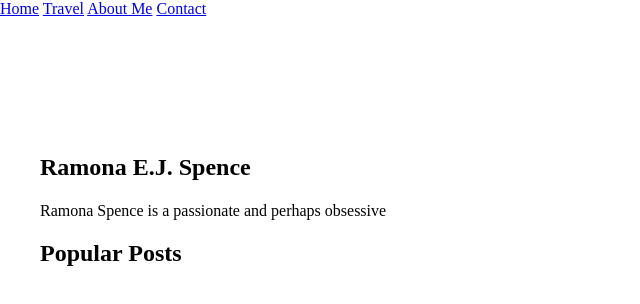
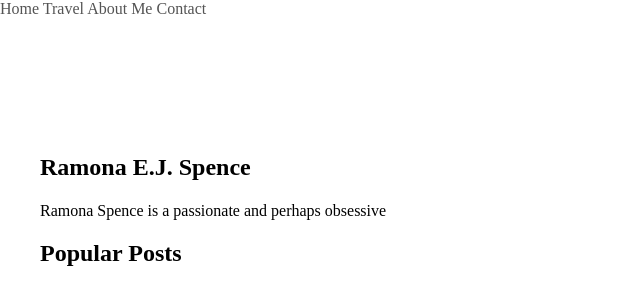
Before and after one commit to ramonaspence/1.4-pixel-perfect, a plain HTML site: page index.html in a window 1280 px wide. Shown: the whole page, without its empty margins (0-640 px from the left). Drawn offline with Linux system fonts and the light colour scheme.

Commit message:
took away text-decoration from links, added color to nav-header links | nav-header is now position: relative.

```diff
--- a/styles.css
+++ b/styles.css
@@ -10,6 +10,11 @@ li {
   list-style: none;
 }
 
+a {
+  text-decoration: none;
+
+}
+
 .content-container {
   width: 1224px;
   height: auto;
@@ -20,5 +25,9 @@ li {
 .nav-header {
   width: 100%;
   height: 100px;
+  position: relative;
+}
 
+.nav-header > a {
+color: #545454;
 }
```
